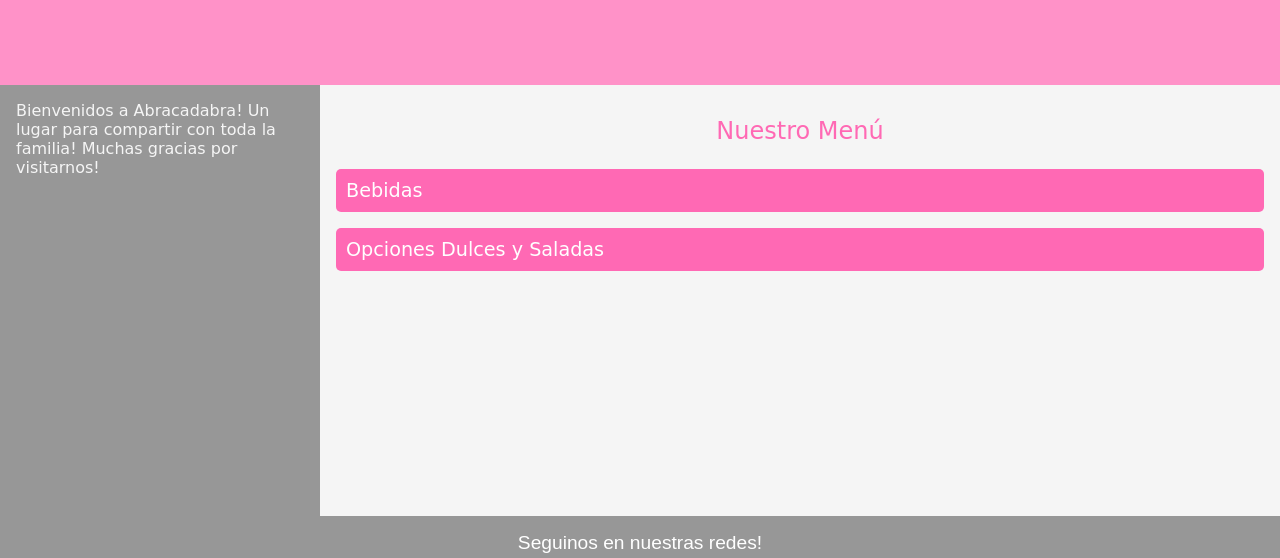
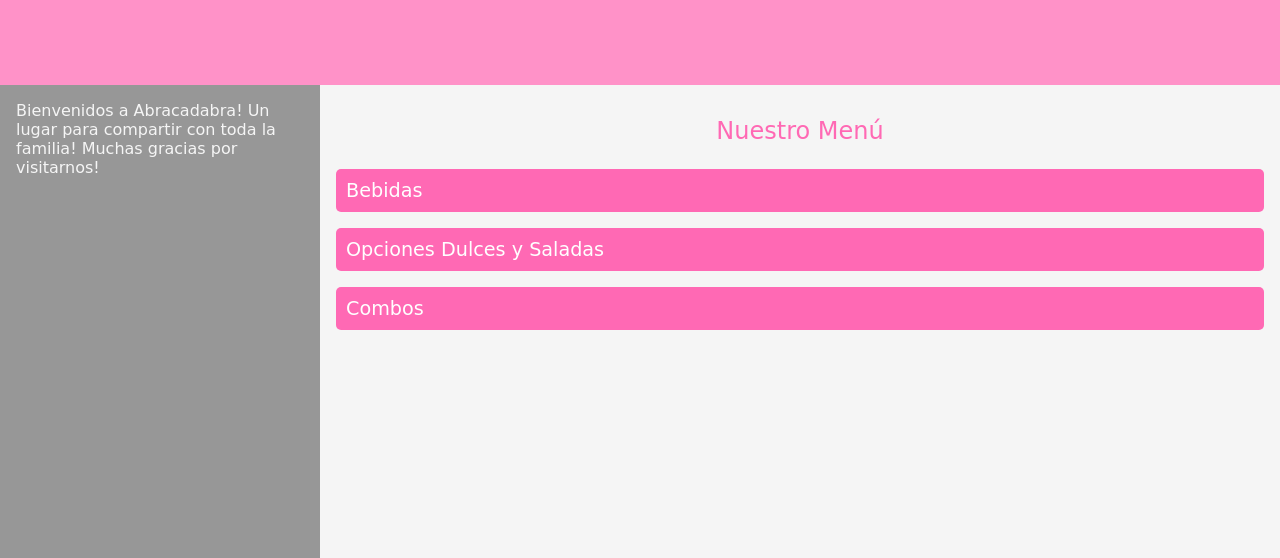
Before and after one commit to eugetamborelli/AbracadabraMenu, a plain HTML site: page index.html in a window 1280 px wide. Shown: the part 117-675 px from the top of the page. Drawn offline with Linux system fonts and the light colour scheme; a web font is replaced by a local one.

Commit message:
correcciones

```diff
--- a/index.html
+++ b/index.html
@@ -88,10 +88,7 @@
                     Cremona Individual
                     <span class="price">$2500</span>
                 </li>
-            </ul>
-        </section>
-
-        <button class="toggle-btn" onclick="toggleSection('Combo')">Combos</button>
+            </ul>       <button class="toggle-btn" onclick="toggleSection('Combo')">Combos</button>
             <ul id="Combo" class="menu-list" style="display: block;">
                 <li>
                     Combo 1: Café Grande con Leche + Medialuna
@@ -103,7 +100,7 @@
                 </li>
 
             </ul>
-
+        </section>
 
         <footer>
             <p>Seguinos en nuestras redes!</p>
```
Lines whose indentation alone changed are shown as unchanged.
